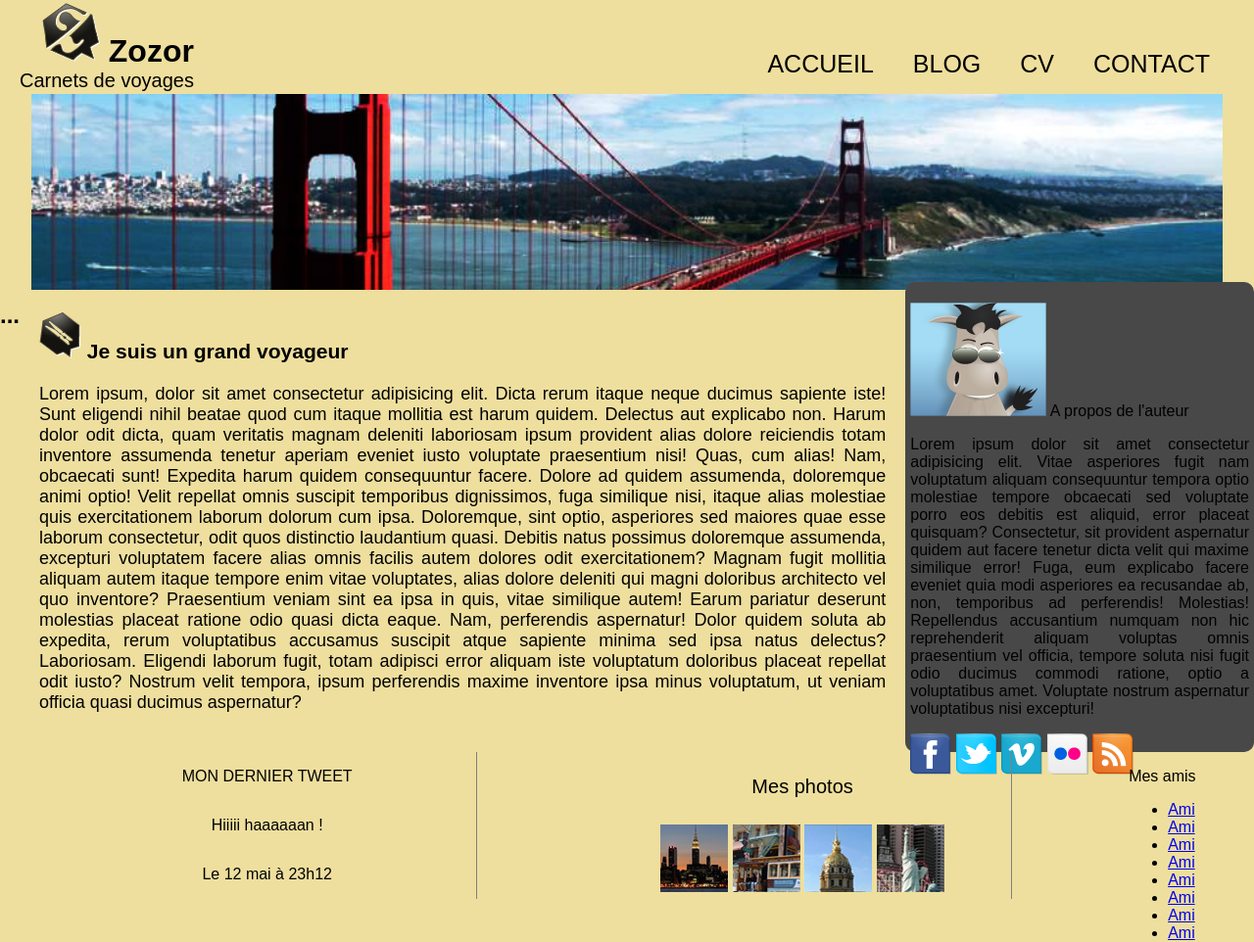
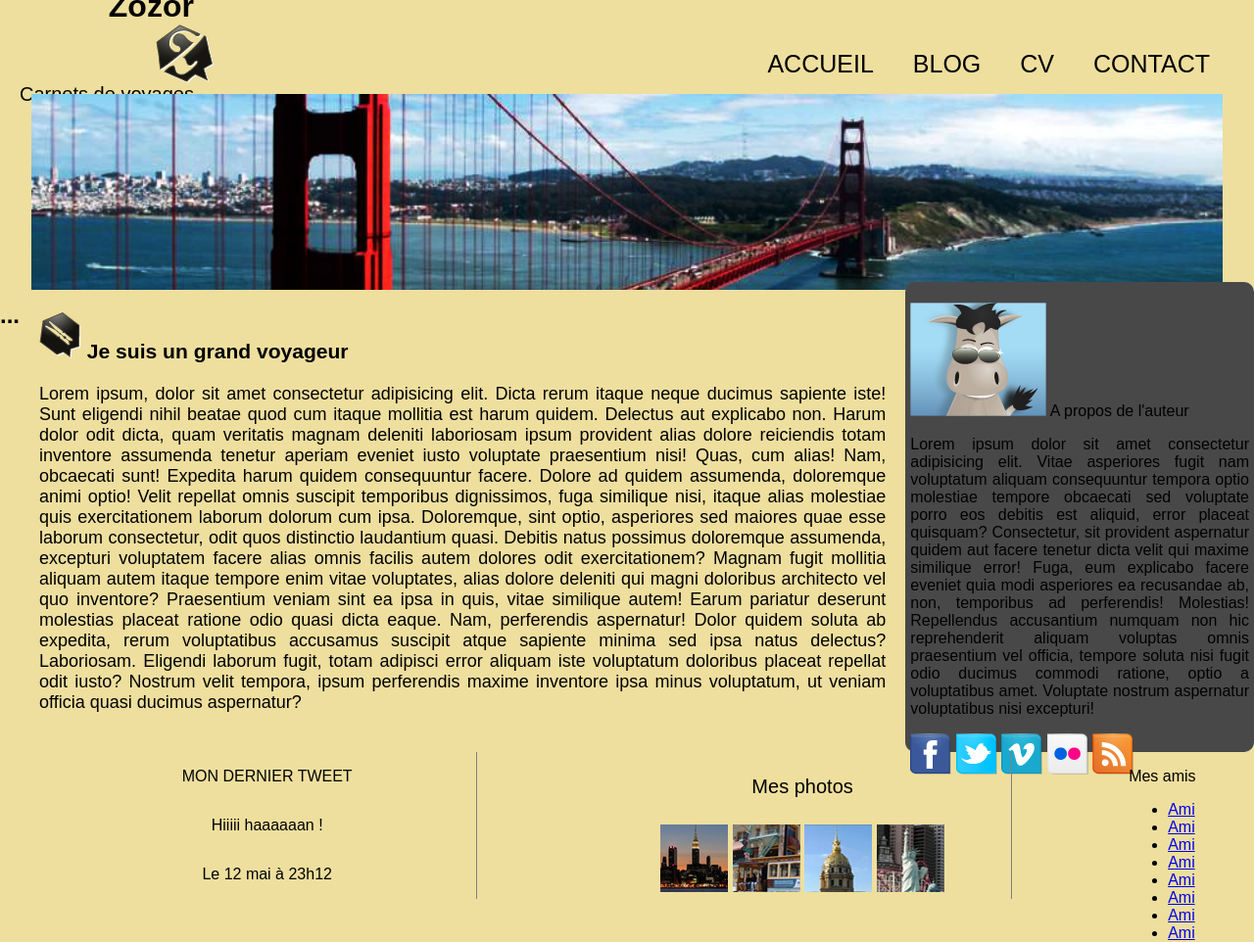
Before and after one commit to Chris5477/TP, a plain HTML site: page index.html in a window 1280 px wide. Shown: the whole page at 98% size. Drawn offline with Linux system fonts and the light colour scheme.

Commit message:
correction de le demande

```diff
--- a/index.html
+++ b/index.html
@@ -17,7 +17,8 @@
     <header>
 
         <div class="head">
-            <h1><img src="images/zozor_logo.png" alt="logo"/> Zozor</h1>
+            <h1>Zozor</h1>
+            <img src="images/zozor_logo.png" alt="logo"/>
 
             <p>Carnets de voyages</p>
         </div>
```
